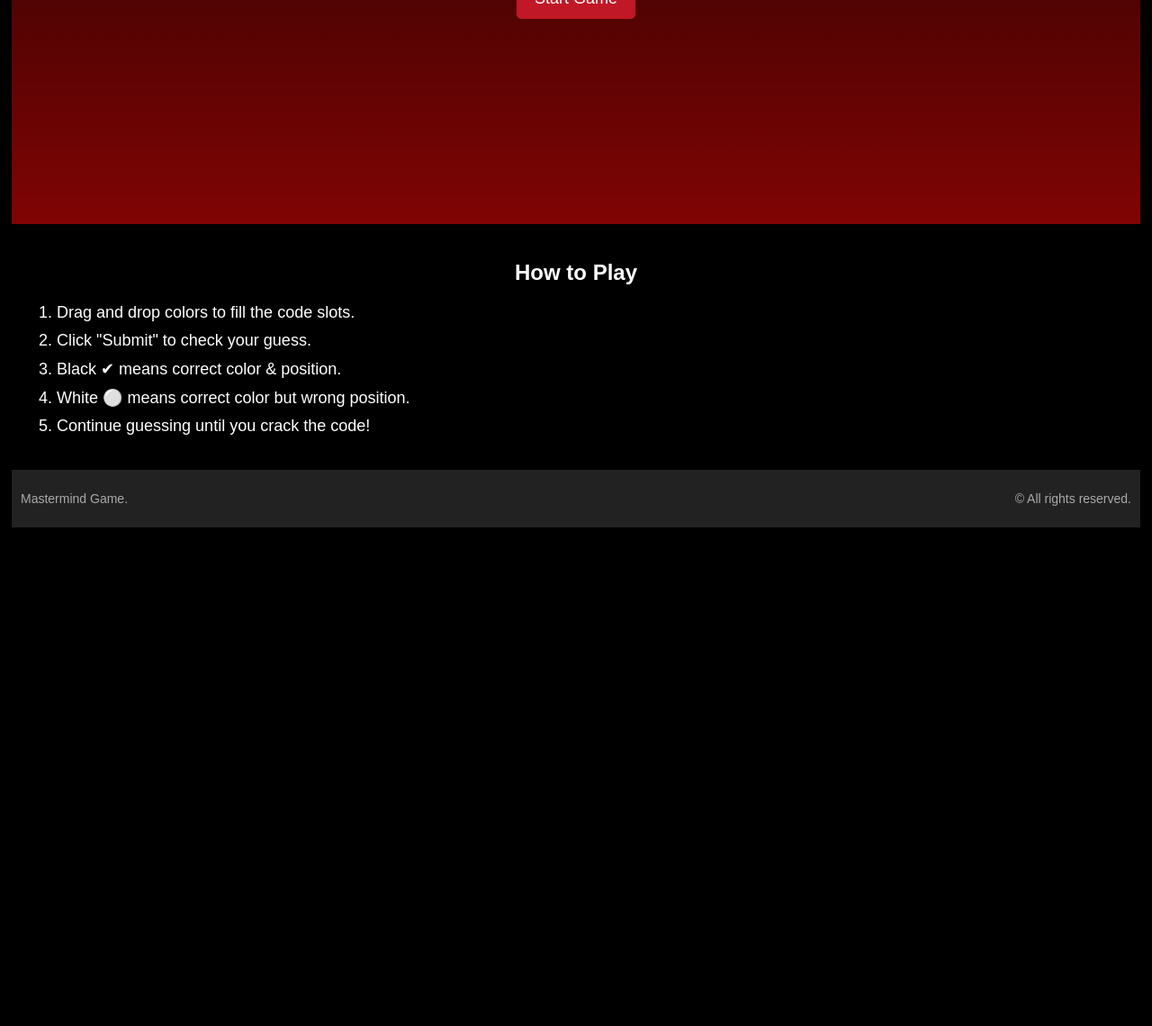
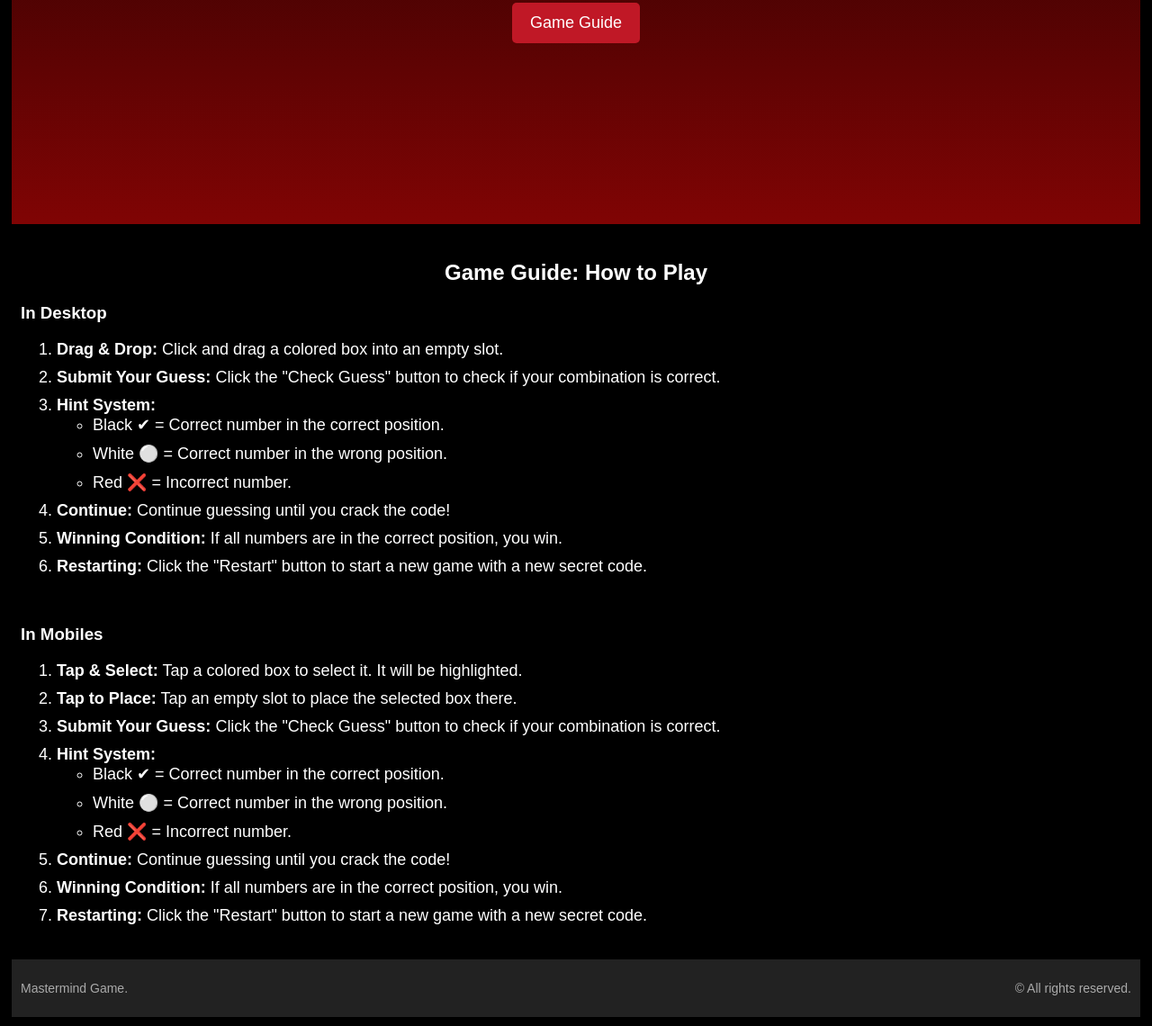
Before and after one commit to isbahansariii/MasterMindMasterMindGuessingGame, a plain HTML site: page index.html in a window 1280 px wide. Shown: the part 500-1640 px from the top of the page at 90% size. Before the commit the page ends 1096 px from the top, so only its background shows below. Drawn offline with Linux system fonts and the light colour scheme.

Commit message:
seventh commit

```diff
--- a/index.html
+++ b/index.html
@@ -30,16 +30,42 @@
           guessing challenge.
         </p>
         <a href="./pages/game.html" class="btn">Start Game</a>
+        <a href="#Guide" class="btn">Game Guide</a>
       </section>
 
       <section id="how-to-play">
-        <h2>How to Play</h2>
+        <h2 id="Guide">Game Guide: How to Play</h2>
+        <h3 class="align-start">In Desktop</h3>
         <ol class="align-start">
-          <li>Drag and drop colors to fill the code slots.</li>
-          <li>Click "Submit" to check your guess.</li>
-          <li>Black ✔ means correct color & position.</li>
-          <li>White ⚪ means correct color but wrong position.</li>
-          <li>Continue guessing until you crack the code!</li>
+          <li><strong>Drag & Drop:</strong> Click and drag a colored box into an empty slot.</li>
+          <li><strong>Submit Your Guess:</strong> Click the "Check Guess" button to check if your combination is correct.</li>
+          <li><strong>Hint System:</strong>
+            <ul>
+                <li>Black ✔ = Correct number in the correct position.</li>
+                <li>White ⚪ = Correct number in the wrong position.</li>
+                <li>Red ❌ = Incorrect number.</li>
+            </ul>
+          </li>
+          <li><strong>Continue:</strong> Continue guessing until you crack the code!</li>
+          <li><strong>Winning Condition:</strong> If all numbers are in the correct position, you win.</li>
+          <li><strong>Restarting:</strong> Click the "Restart" button to start a new game with a new secret code.</li>
+        </ol>
+<br>
+        <h3 class="align-start">In Mobiles</h3>
+        <ol class="align-start">
+          <li><strong>Tap & Select:</strong> Tap a colored box to select it. It will be highlighted.</li>
+          <li><strong>Tap to Place:</strong> Tap an empty slot to place the selected box there.</li>
+          <li><strong>Submit Your Guess:</strong> Click the "Check Guess" button to check if your combination is correct.</li>
+          <li><strong>Hint System:</strong>
+            <ul>
+                <li>Black ✔ = Correct number in the correct position.</li>
+                <li>White ⚪ = Correct number in the wrong position.</li>
+                <li>Red ❌ = Incorrect number.</li>
+            </ul>
+          </li>
+          <li><strong>Continue:</strong> Continue guessing until you crack the code!</li>
+          <li><strong>Winning Condition:</strong> If all numbers are in the correct position, you win.</li>
+          <li><strong>Restarting:</strong> Click the "Restart" button to start a new game with a new secret code.</li>
         </ol>
       </section>
     </main>
--- a/styles/index.css
+++ b/styles/index.css
@@ -60,8 +60,6 @@ footer {
     padding: 10px;
     font-size: 14px;
     color: #aaa;
-    /* margin-top: 20px; */
-    /* text-align: center; */
 }
 /* Responsive Styles */
 @media (max-width: 768px) {
--- a/styles/teamMembers.css
+++ b/styles/teamMembers.css
@@ -5,8 +5,7 @@ main{
 }
 
 .groupPhoto{
-    width: 90% !important;
-    height: auto;
+    width: 90%;
 }
 
 #memberDescription{
```
Also changed, not shown: scripts/script.js (line endings or trailing spaces).
